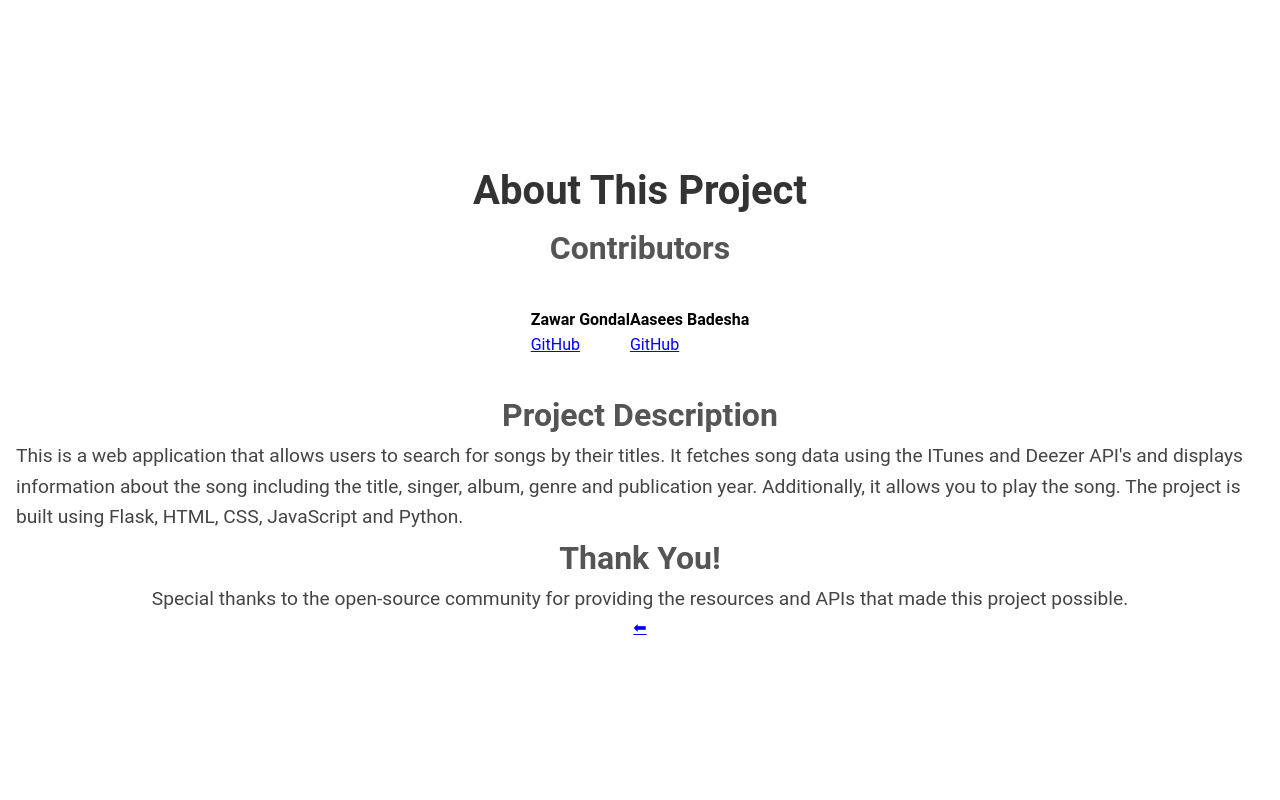
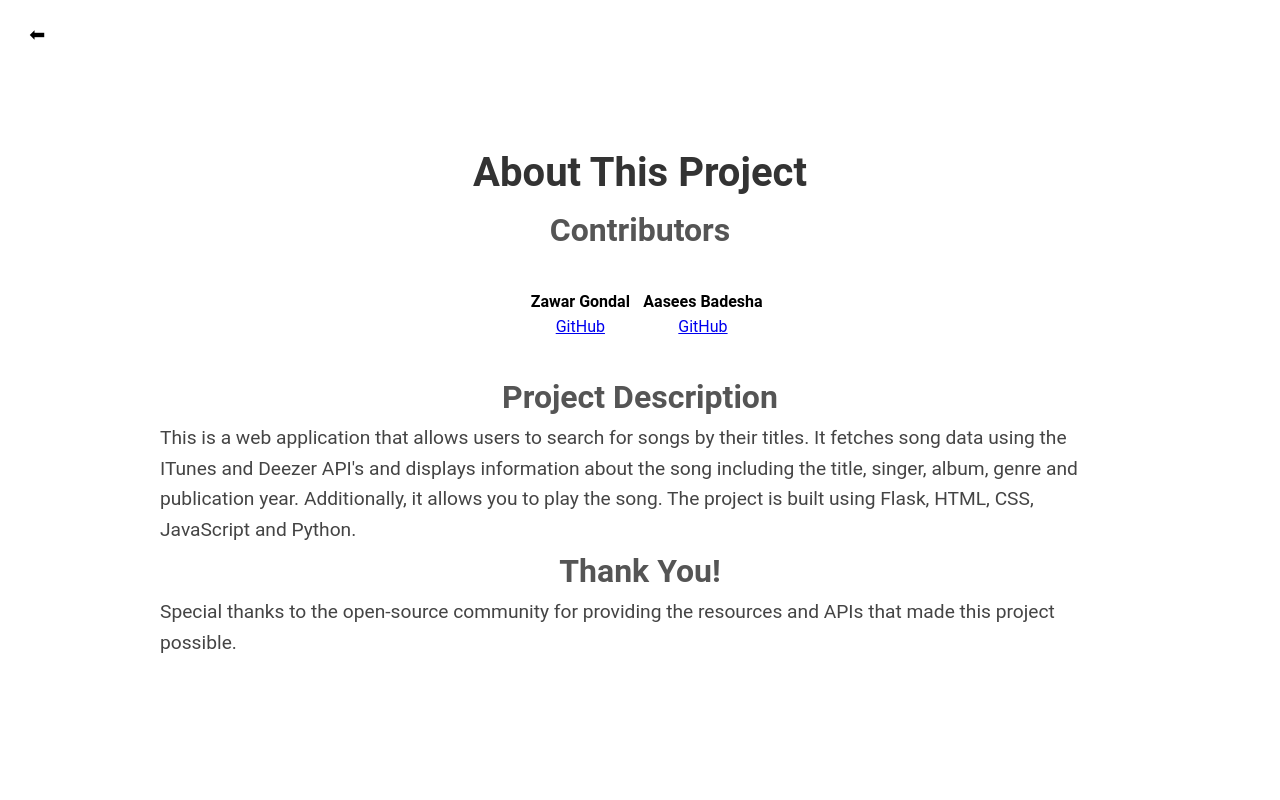
Before and after one commit to aaseesb/MusicApp, a Flask app: page /about in a window 1280 px wide. Run offline with Flask 3, Linux system fonts and the light colour scheme.

Commit message:
updated about page

```diff
--- a/static/style.css
+++ b/static/style.css
@@ -122,13 +122,6 @@ p {
     z-index: 100;
 }
 
-/* audio {
-    position: fixed;
-    left: 10px;
-    bottom: 10px;
-    width: calc(100% - 20px);
-} */
-
 audio {
     display: none;
 }
@@ -222,6 +215,13 @@ input[type="range"] {
     cursor: pointer;
 }
 
+.contributor {
+    margin-left: 2%;
+    display: flex;
+    flex-direction: column;
+    text-align: center;
+}
+
 /* responsiveness on other device sizes */
 @media (max-width: 768px) {
     .search-field {
--- a/templates/about.html
+++ b/templates/about.html
@@ -9,7 +9,7 @@
   </head>
   <body>
     <!-- page content -->
-    <div class = "container">
+    <div class = "container" style="padding:10rem;">
       <!-- title -->
       <h1>About This Project</h1>
 
@@ -42,7 +42,7 @@
 
       <!-- back button -->
       <div class="back-container">
-        <a href="/" class="back-button">⬅</a>
+        <a href="/" class="button">⬅</a>
       </div>
     </div>
   </body>
```
